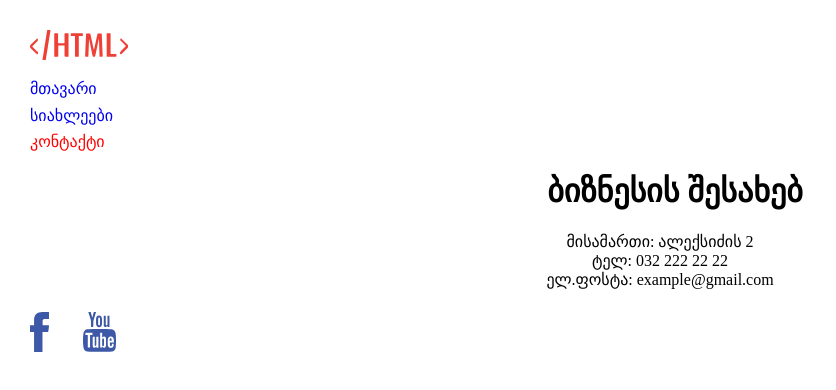
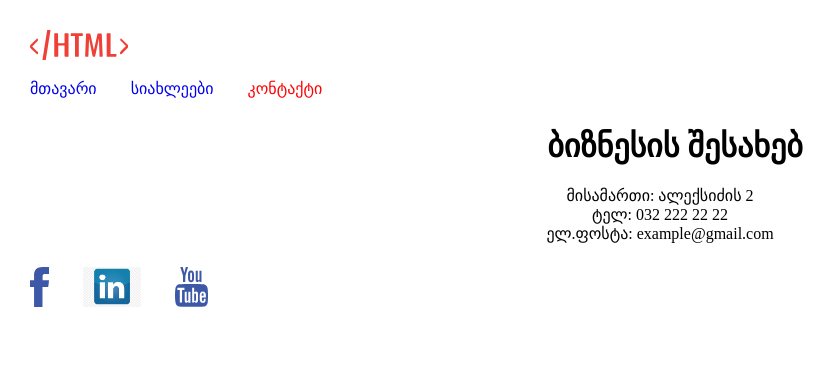
Before and after one commit to giokakh/Homework-fourth, a plain HTML site: page contact.html in a window 1280 px wide. Shown: the whole page, without its empty margins (0-836 px from the left). Drawn offline with Linux system fonts and the light colour scheme.

Commit message:
changes
changes pre-github class

```diff
--- a/contact.html
+++ b/contact.html
@@ -45,12 +45,23 @@
 		<!-- start footer -->
 
 		<footer>
-			<a href="https://www.facebook.com/">
-				<img class="footer" src="images/facebook.svg">
-			</a>
-			<a href="https://www.youtube.com/">
-				<img class="footer" src="images/youtube.svg">
-			</a>
+			<ul class="footerul">
+				<li class="footerli">
+					<a href="https://www.facebook.com/" target="blank">
+						<img class="footerimg" alt="photo" src="images/facebook.svg">
+					</a>
+				</li>
+				<li class="footerli">
+					<a href="https://www.linkedin.com/" target="blank">
+						<img class="footerimg" src="images/linkedin.jpg" alt="photo">
+					</a>
+				</li>
+				<li class="footerli">
+					<a href="https://www.youtube.com/" target="blank">
+						<img class="footerimg" src="images/youtube.svg" alt="photo">
+					</a>
+				</li>
+			</ul>
 		</footer>
 
 		<!-- end of footer -->
--- a/css/style.css
+++ b/css/style.css
@@ -27,6 +27,9 @@ body{
 	margin-top: 7.5px;
 	margin-bottom:7.5px;
 	margin-left:30px;
+	display:inline-block;
+
+
 }
 
 a {
@@ -58,8 +61,19 @@ h1{
 	list-style: none;
 }
 
-.footer{
+.footerimg{
 	height:40px;
 	margin-left:30px;
 	margin-top:7.5px;
 }
+
+.footerli{
+	display:inline-block;
+}
+
+.footerul {
+	list-style: none;
+	padding-left: 0;
+	margin-top: 0;
+	margin-bottom: 0;
+}
```
Also changed, not shown: index.html (+17 -6 lines), news.html (+17 -6 lines), images/dot.png (added), images/linkedin.jpg (added).
